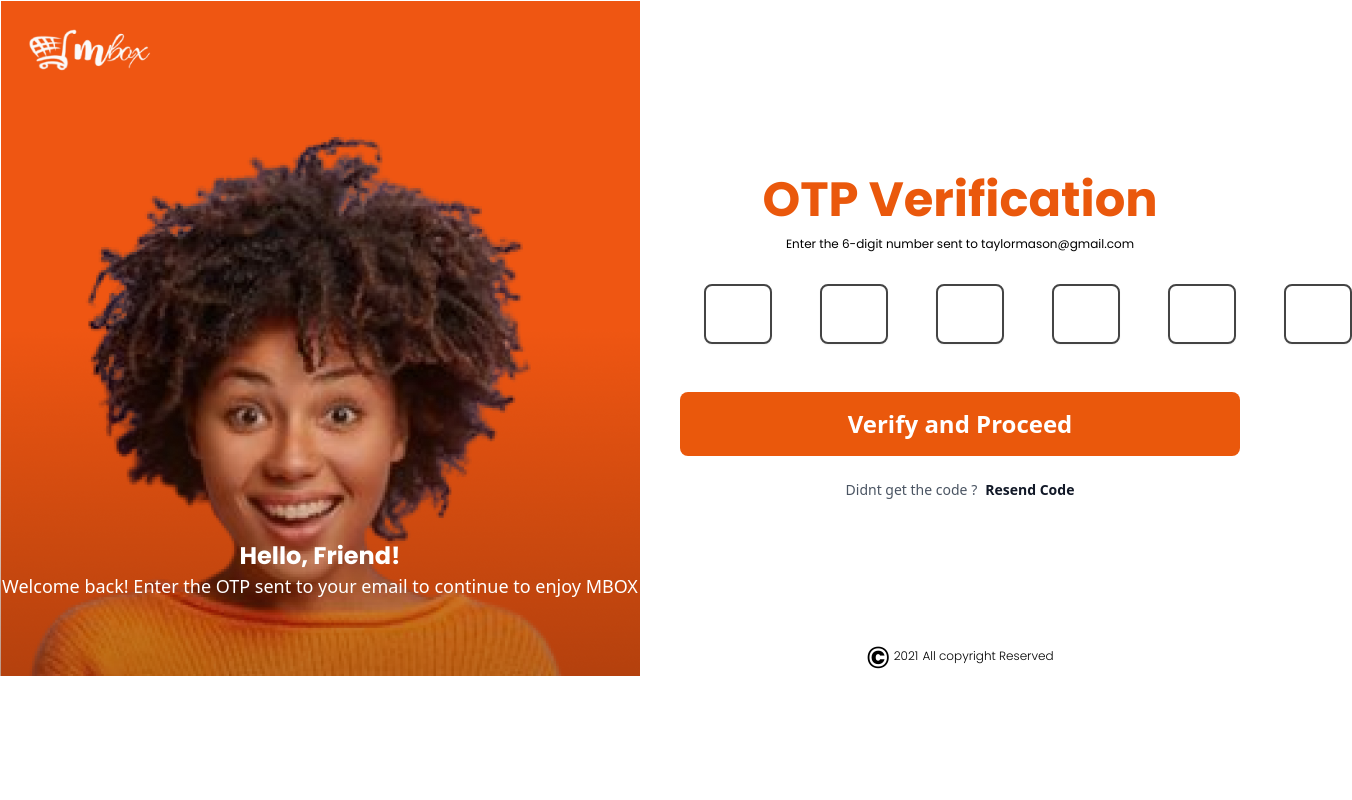
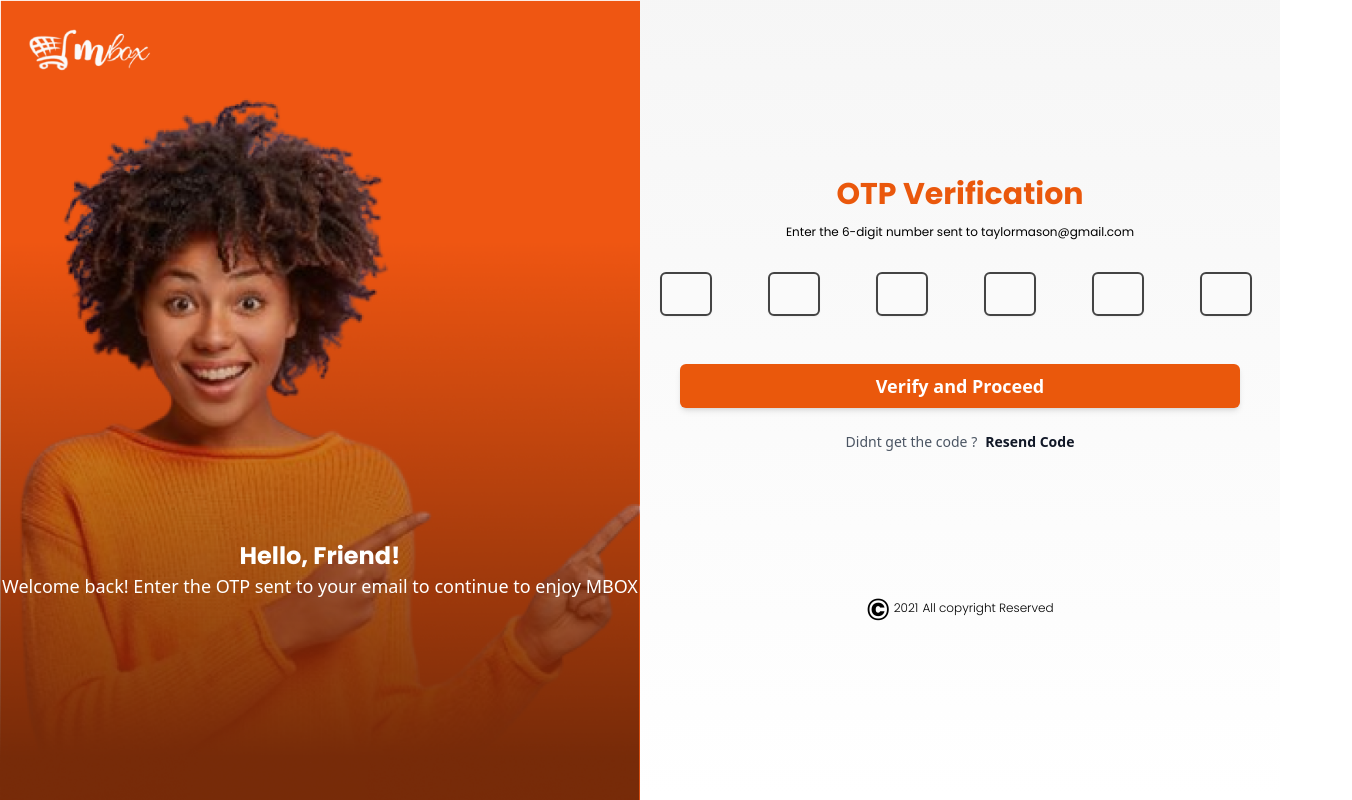
Before and after one commit to mbox-project/mbox-user, a React (Create React App) app: page /auth/verifyotp in a window 1280 px wide. Shown: the whole page, 1352 px wide, since content can reach past the window. Built offline with nearby package versions, Linux system fonts and the light colour scheme.

Commit message:
commit message

```diff
--- a/src/index.css
+++ b/src/index.css
@@ -2,14 +2,16 @@
 @tailwind components;
 @tailwind utilities;
 
-.forgotpasswordbg {
+.generalbg {
   background-image: linear-gradient(
     to top,
     rgba(255, 255, 255, 0),
     rgba(211, 211, 211, 0.2)
   );
 }
-
+.inputcolor {
+  background-color: #fafafa;
+}
 /* @layer base {
   html {
     font-family: "poppins";
--- a/src/pages/Auth/VeriftyOTP/index.jsx
+++ b/src/pages/Auth/VeriftyOTP/index.jsx
@@ -2,13 +2,12 @@ import React from "react";
 import logo from "../../../assets/images/logo.png";
 import { Link } from "react-router-dom";
 import Button from "../../../components/Button";
-
+import Input from "../../../components/Input";
 import Footer from "../../../components/Footer";
-
 function VerifyOTP() {
   return (
     <div className="flex ">
-      <div className=" hidden lg:w-1/2  lg:mx-auto  lg:block bg-verify-img  ">
+      <div className=" hidden  min-h-screen w-1/2  mx-auto  lg:block bg-verify-img bg-cover ">
         <img src={logo} className=" w-32 m-6" />
         <div className=" mt-96 pt-20 text-white">
           <p className="flex justify-center  text-2xl font-bold font-poppins ">
@@ -20,9 +19,9 @@ function VerifyOTP() {
           </p>
         </div>
       </div>
-      <div className="w-full lg:w-1/2  lg:mx-auto bg-white ">
+      <div className="w-full lg:w-1/2  lg:mx-auto generalbg ">
         <div className="w-full  font-poppins text-center mt-12 ">
-          <h1 className="lg:text-5xl text-orange-600 text-4xl md:text-5xl mt-48 lg:mt-44 lg:pt-0 font-poppins font-extrabold ">
+          <h1 className="lg:text-3xl text-orange-600 text-4xl md:text-5xl mt-48 lg:mt-44 lg:pt-0 font-poppins font-extrabold ">
             OTP Verification
           </h1>
           <p className=" hidden lg:block text-base lg:text-xs pt-3 px-12 lg:px-38 leading-20 ">
@@ -30,58 +29,76 @@ function VerifyOTP() {
           </p>
         </div>
         <form className="px-10 pt-4 lg:pt-0">
-          <div className="mb-6 flex ">
+          <div className="mb-6 flex justify-center ">
             <div className="m-6 ">
               <div className="relative">
-                <input
+                <Input
+                  name="number"
                   type="number"
-                  className="w-7 p-4 pr-12 mt-2 text-lg lg:text-base border-[#444444] border-2 rounded-lg shadow-sm"
+                  className=" w-4 py-2 px-6 inputcolor mr-2 mt-2 text-base  border-[#444444] border-2 rounded-md shadow-sm"
+                  required={true}
+                  autoFocus={false}
                 />
               </div>
             </div>
             <div className="m-6">
               <div className="relative">
-                <input
+                <Input
+                  name="number"
                   type="number"
-                  className="w-7 p-4 pr-12 mt-2 text-lg lg:text-base border-[#444444] border-2 rounded-lg shadow-sm"
+                  className=" w-4 py-2 px-6 inputcolor mr-2 mt-2 text-base  border-[#444444] border-2 rounded-md shadow-sm"
+                  required={true}
+                  autoFocus={false}
                 />
               </div>
             </div>
             <div className="m-6">
               <div className="relative">
-                <input
+                <Input
+                  name="number"
                   type="number"
-                  className="w-7 p-4 pr-12 mt-2 text-lg lg:text-base border-[#444444] border-2 rounded-lg shadow-sm"
+                  className=" w-4 py-2 px-6 inputcolor mr-2 mt-2 text-base  border-[#444444] border-2 rounded-md shadow-sm"
+                  required={true}
+                  autoFocus={false}
                 />
               </div>
             </div>
             <div className="m-6">
               <div className="relative">
-                <input
+                <Input
+                  name="number"
                   type="number"
-                  className="w-7 p-4 pr-12 mt-2 text-lg lg:text-base border-[#444444] border-2 rounded-lg shadow-sm"
+                  className=" w-4 py-2 px-6 inputcolor mr-2 mt-2 text-base  border-[#444444] border-2 rounded-md shadow-sm"
+                  required={true}
+                  autoFocus={false}
                 />
               </div>
             </div>
             <div className="m-6">
               <div className="relative">
-                <input
+                <Input
+                  name="number"
                   type="number"
-                  className="w-7 p-4 pr-12 mt-2 text-lg lg:text-base border-[#444444] border-2 rounded-lg shadow-sm"
+                  className=" w-4 py-2 px-6 inputcolor mr-2 mt-2 text-base  border-[#444444] border-2 rounded-md shadow-sm"
+                  required={true}
+                  autoFocus={false}
                 />
               </div>
             </div>
             <div className="m-6">
               <div className="relative">
-                <input
+                <Input
+                  name="number"
                   type="number"
-                  className="w-7 p-4 pr-12 mt-2 text-lg lg:text-base border-[#444444] border-2 rounded-lg shadow-sm"
+                  className=" w-4 py-2 px-6 inputcolor mr-2 mt-2 text-base  border-[#444444] border-2 rounded-md shadow-sm"
+                  required={true}
+                  autoFocus={false}
                 />
               </div>
             </div>
           </div>
 
-          <Button className="w-full bg-orange-600 h-16 mb-4 rounded-lg text-white text-2xl font-semibold">
+          <Button className="w-full bg-orange-600 p-2 mb-4 rounded-md shadow-md text-white text-lg font-semibold">
             Verify and Proceed
           </Button>
           <div className="flex justify-center mb-3">
```
